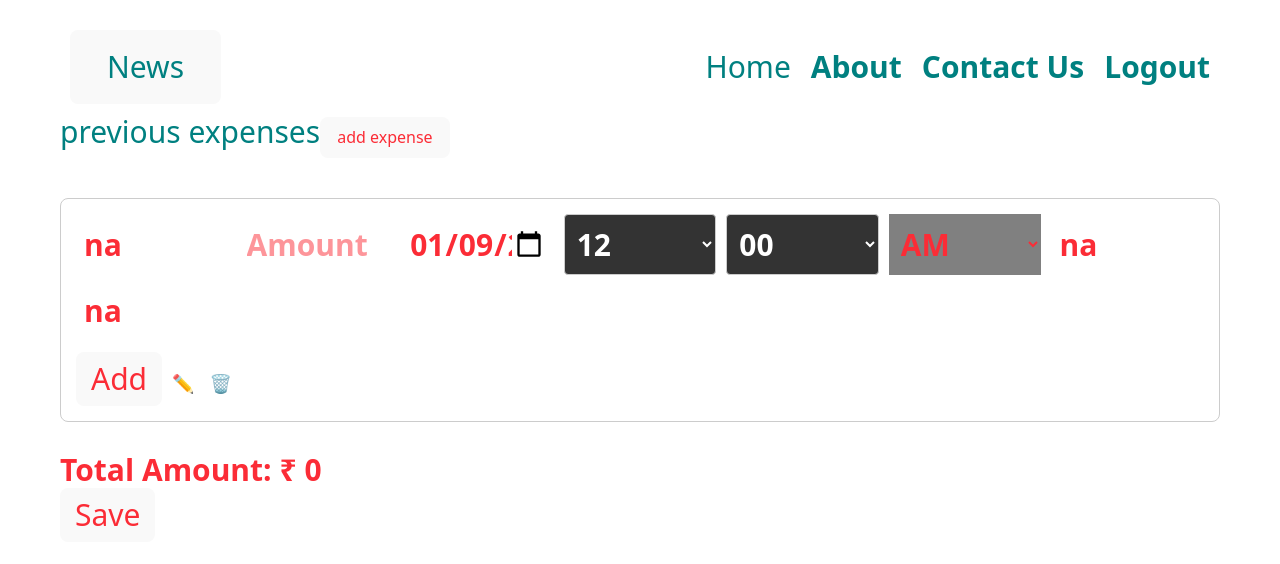
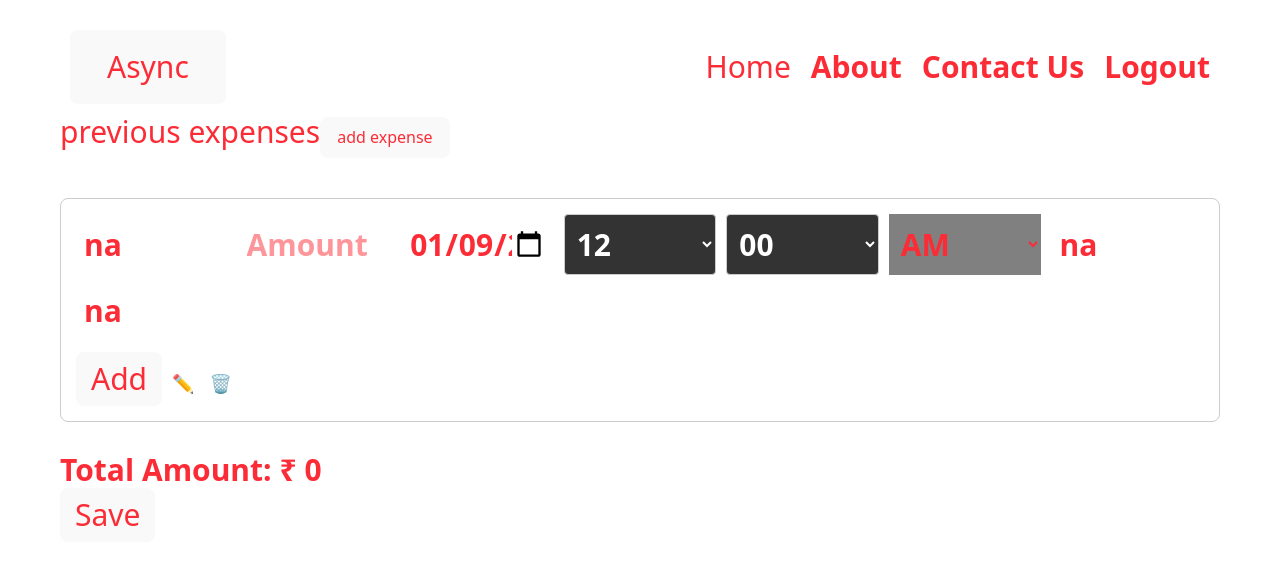
Before and after one commit to hanu329/FSW, a React (Vite) app in the folder frontend/: page /exp in a window 1280 px wide. Shown: the top 564 px of the page. Built offline with nearby package versions, Linux system fonts and the light colour scheme; sample sign-in values are in the browser's storage.

Commit message:
sign in worked

```diff
--- a/frontend/src/components/Home.jsx
+++ b/frontend/src/components/Home.jsx
@@ -116,8 +116,8 @@ const styles = {
     marginBottom: "10px",
   },
   button: {
-    marginTop: "10px",
-    padding: "8px 12px",
+    marginTop: "7px",
+    padding: "5px 8px",
     border: "none",
     borderRadius: "8px",
     background: "#007bff",
--- a/frontend/src/components/Navbar.jsx
+++ b/frontend/src/components/Navbar.jsx
@@ -1,5 +1,6 @@
 import { Link, useNavigate } from "react-router-dom";
 import { useState, useEffect } from "react";
+import './style/navbar.css';
 
 function Navbar() {
   const navigate = useNavigate();
@@ -18,83 +19,15 @@ function Navbar() {
   };
 
   return (
+
     <div className="parent">
-      <style>{`
-        .parent {
-          display: flex;
-          justify-content: space-between;
-          align-items: center;
-          padding: 10px;
-          position: relative;
 
-        }
-
-        span {
-          color: teal;
-          cursor: pointer;
-        }
-
-        .nav-links {
-          display: flex;
-          gap: 20px;
-        }
-
-        /* Hamburger */
-        .hamburger {
-          display: none;
-          flex-direction: column;
-          cursor: pointer;
-        }
-
-        .hamburger span {
-          width: 25px;
-          height: 3px;
-          background: teal;
-          margin: 4px;
-          transition: 0.3s;
-        }
-
-        /* Animation */
-        .hamburger.active span:nth-child(1) {
-          transform: rotate(45deg) translate(5px, 5px);
-        }
-
-        .hamburger.active span:nth-child(2) {
-          opacity: 0;
-        }
-
-        .hamburger.active span:nth-child(3) {
-          transform: rotate(-45deg) translate(6px, -6px);
-        }
-
-        /* Mobile */
-        @media (max-width: 768px) {
-          .hamburger {
-            display: flex;
-          }
-
-          .nav-links {
-            position: absolute;
-            top: 60px;
-            right: 0;
-            flex-direction: column;
-            background: #f5f5f5;
-            width: 200px;
-            padding: 20px;
-            transform: translateX(100%);
-            transition: 0.3s ease-in-out;
-          }
-
-          .nav-links.open {
-            transform: translateX(0);
-          }
-        }
-      `}</style>
+      <style></style>
 
       {/* Left */}
       <div>
         <Link to="/news">
-          <button>News</button>
+          <button>Async</button>
         </Link>
       </div>
 
--- a/frontend/src/components/style/navbar.css
+++ b/frontend/src/components/style/navbar.css
@@ -1,5 +1,5 @@
 /* Reset */
-* {
+/* * {
   margin: 0;
   padding: 0;
   box-sizing: border-box;
@@ -20,7 +20,7 @@
 }
 
 /* Nav Links */
-.nav-links {
+/*.nav-links {
   display: flex;
   list-style: none;
 }
@@ -40,6 +40,7 @@
 }
 
 /* Hamburger */
+/*
 .hamburger {
   display: none;
   flex-direction: column;
@@ -55,6 +56,7 @@
 }
 
 /* Animation */
+/*
 .hamburger.active span:nth-child(1) {
   transform: rotate(45deg) translate(5px, 5px);
 }
@@ -68,6 +70,7 @@
 }
 
 /* Mobile */
+/*
 @media (max-width: 768px) {
   .hamburger {
     display: flex;
@@ -93,3 +96,83 @@
     text-align: center;
   }
 }
+
+
+
+////// */
+
+        .parent {
+          display: flex;
+          justify-content: space-between;
+          align-items: center;
+          padding: 10px;
+          position: relative;
+
+
+        }
+
+
+        span {
+
+          cursor: pointer;
+        }
+
+        .nav-links {
+          display: flex;
+          gap: 20px;
+        }
+
+        /* Hamburger */
+        .hamburger {
+          display: none;
+
+          flex-direction: column;
+          cursor: pointer;
+        }
+
+        .hamburger span {
+          width: 25px;
+
+          height: 3px;
+
+          margin: 4px;
+          transition: 0.3s;
+        }
+
+        /* Animation */
+        .hamburger.active span:nth-child(1) {
+          transform: rotate(45deg) translate(5px, 5px);
+        }
+
+        .hamburger.active span:nth-child(2) {
+          opacity: 0;
+        }
+
+        .hamburger.active span:nth-child(3) {
+          transform: rotate(-45deg) translate(6px, -6px);
+        }
+
+        /* Mobile */
+        @media (max-width: 768px) {
+          .hamburger {
+            display: flex;
+          }
+
+          .nav-links {
+            position: absolute;
+            top: 60px;
+            right: 0;
+            flex-direction: column;
+            background: grey;
+            border-radius:10px;
+
+            width: 200px;
+            padding: 20px;
+            transform: translateX(100%);
+            transition: 0.3s ease-in-out;
+          }
+
+          .nav-links.open {
+            transform: translateX(0);
+          }
+        }
--- a/frontend/src/index.css
+++ b/frontend/src/index.css
@@ -19,7 +19,7 @@
 
 a {
   font-weight: 500;
-  color: teal;
+  /* color: teal; */
   text-decoration: inherit;
 }
 a:hover {
```
